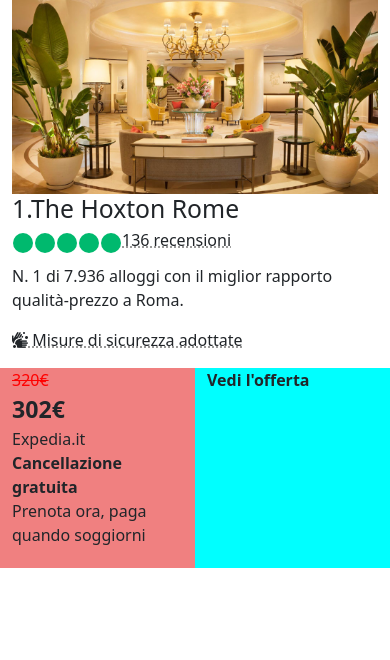
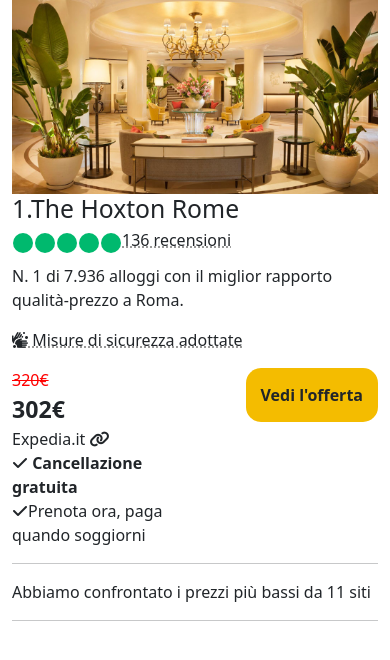
Before and after one commit to MayaSelena773/htmlcss-microlayout, a plain HTML site: page index.html in a window 390 px wide. Drawn offline with nearby package versions, Linux system fonts and the light colour scheme.

Commit message:
mobile-first

```diff
--- a/index.html
+++ b/index.html
@@ -56,9 +56,9 @@
                 <div class="col left_text">
                     <div class="line-through">320€</div>
                     <div class="fs-3 fw-bold">302€</div>
-                    <div class="fw-light">Expedia.it</div>
-                    <div class="fw-bold">Cancellazione gratuita</div>
-                    <div>Prenota ora, paga quando soggiorni</div>
+                    <div class="fw-light">Expedia.it <i class="fa-solid fa-link"></i></div>
+                    <div class="fw-bold"><i class="fa-solid fa-check"></i> Cancellazione gratuita</div>
+                    <div><i class="fa-solid fa-check"></i>Prenota ora, paga quando soggiorni</div>
                 </div>
 
                 <div class="col right_btn">
@@ -67,7 +67,14 @@
 
             </div>
 
+            <!--last-section-->
+            <div>
 
+                <hr>
+                <p>Abbiamo confrontato i prezzi più bassi da 11 siti</p>
+                <hr>
+
+            </div>
 
         </section>
 
--- a/style.css
+++ b/style.css
@@ -1,3 +1,9 @@
+
+/*RESET*/
+
+body {
+    font-family: -apple-system, BlinkMacSystemFont, 'Segoe UI', Roboto, Oxygen, Ubuntu, Cantarell, 'Open Sans', 'Helvetica Neue', sans-serif;
+}
 
 /*COMMON*/
 
@@ -35,13 +41,11 @@
 /*price-section*/
 
 .left_text {
-    background-color: lightcoral;
-    height: 200px;
+
 }
 
 .right_btn {
-    background-color: aqua;
-    height: 200px;
+    text-align: right;
 }
 
 /*content-price-section*/
@@ -50,3 +54,10 @@
     text-decoration: line-through;
     color: red;
 }
+
+.btn_yellow {
+    background-color: rgb(244, 188, 0);
+    padding: 15px;
+    border-radius: 15px;
+    display: inline-block;
+}
```
